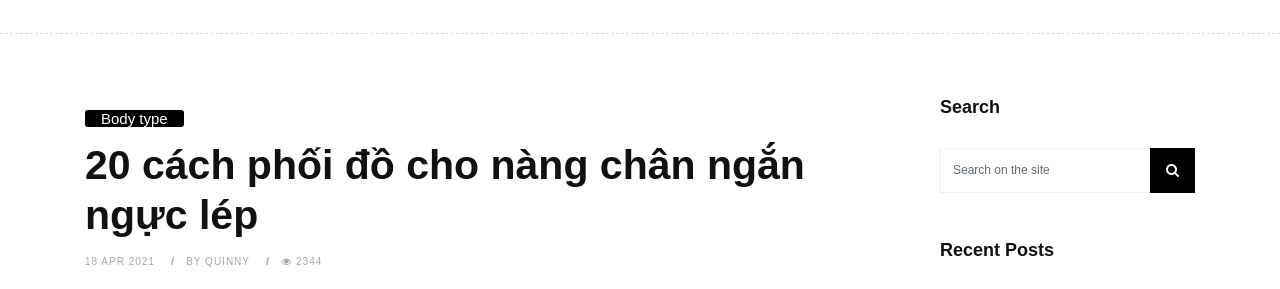
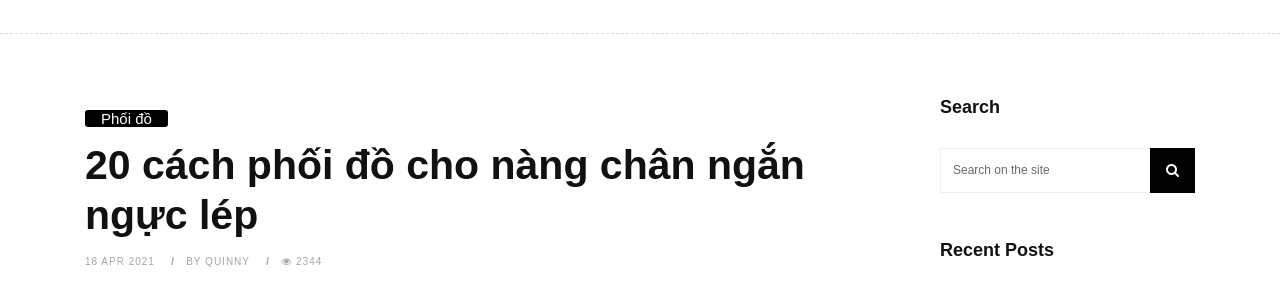
Before and after one commit to quinnybelle/quinnybelle.github.io, a Jekyll site: the page built from _posts/2021-04-18-cach-phoi-do-cho-nang-chan-ngan-nguc-lep.md, in a window 1280 px wide and 900 px high. Shown: the part 431-720 px from the top of the window. Built offline with Jekyll 4.4.1, drawn with Linux system fonts in a browser that asks for light colours; some web fonts are replaced.

Commit message:
Update 2021-04-18-cach-phoi-do-cho-nang-chan-ngan-nguc-lep.md

```diff
--- a/_posts/2021-04-18-cach-phoi-do-cho-nang-chan-ngan-nguc-lep.md
+++ b/_posts/2021-04-18-cach-phoi-do-cho-nang-chan-ngan-nguc-lep.md
@@ -3,7 +3,7 @@ layout: post
 title: "20 cách phối đồ cho nàng chân ngắn ngực lép"
 excerpt: "Làm sao để mặc trang phục cho người ngực phẳng được tôn dáng và tự tin hơn?"
 image: /assets/images/bai-viet-6.png
-category: 'Body type'
+category: 'Phối đồ'
 date: '18 Apr 2021'
 author: 'Quinny'
 tags: ['Mặc áo có nơ', 'Áo có thun ở eo', 'Áo cọc tay cổ cao']
```
